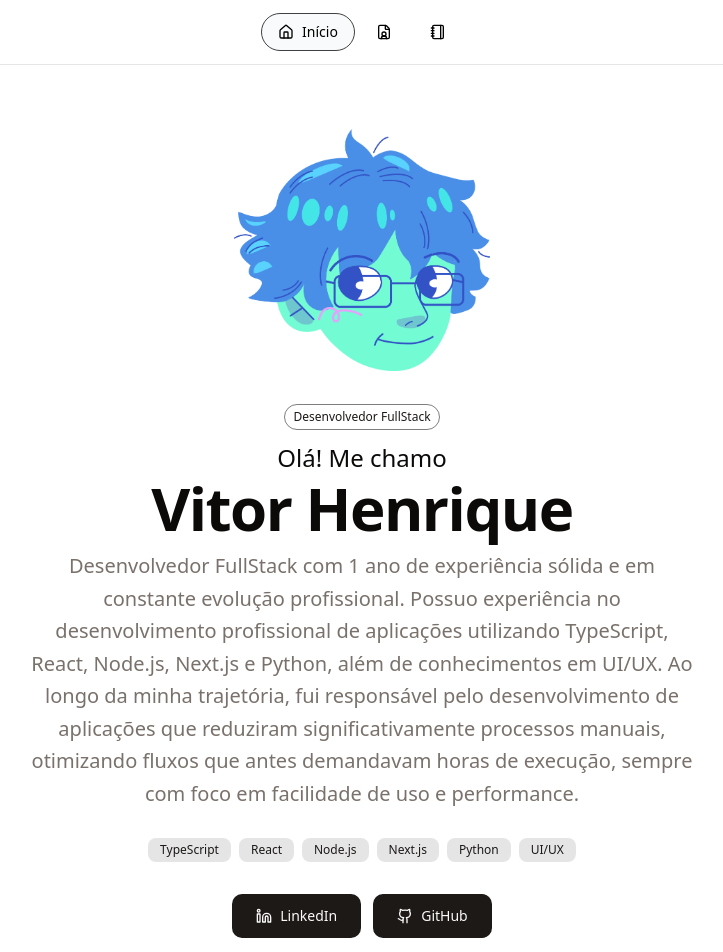
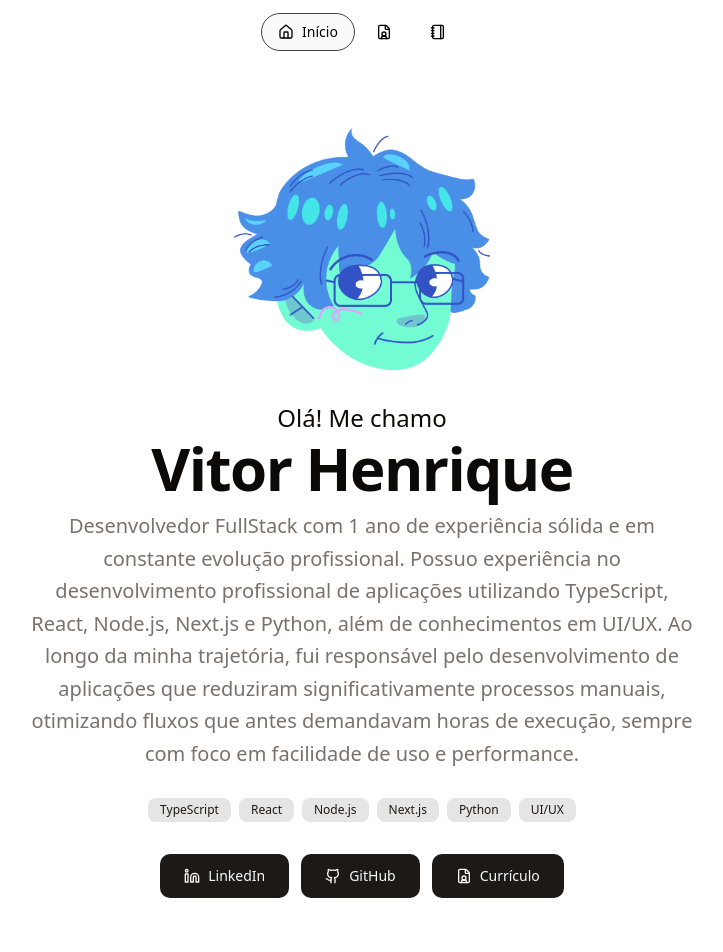
Before and after one commit to cyronp/portfolio, a Next.js app in the folder portfolio/: page / in a window 1280 px wide. Shown: the top 952 px of the page, without its empty margins (278-1001 px from the left). Built offline with nearby package versions, Linux system fonts and the light colour scheme.

Commit message:
feat: add button with confetti, also add curriculum to download

```diff
--- a/portfolio/app/page.tsx
+++ b/portfolio/app/page.tsx
@@ -1,4 +1,7 @@
-import { Github, Linkedin } from "lucide-react";
+"use client";
+
+import { Github, Linkedin, FileUser } from "lucide-react";
+import confetti from "canvas-confetti";
 import Link from "next/link";
 
 export default function Home() {
@@ -16,13 +19,8 @@ export default function Home() {
 
           {/* Title & Subtitle */}
           <div className="space-y-3 max-w-3xl">
-            <div className="inline-flex items-center px-2 py-1 rounded-full border border-black/50 text-primary text-xs font-medium">
-              Desenvolvedor FullStack
-            </div>
             <div className="space-y-1">
-              <p className="text-xl md:text-2xl ">
-                Olá! Me chamo
-              </p>
+              <p className="text-xl md:text-2xl ">Olá! Me chamo</p>
               <h1 className="text-4xl md:text-6xl font-bold tracking-tight">
                 Vitor Henrique
               </h1>
@@ -76,6 +74,25 @@ export default function Home() {
               <Github className="h-4 w-4" />
               GitHub
             </a>
+            <a
+              href="/Curriculo_Vitor_Henrique_Desenvolvedor_Frontend.pdf"
+              download="Curriculo_Vitor_Henrique_Desenvolvedor_Frontend.pdf"
+              onClick={(e) => {
+                const rect = e.currentTarget.getBoundingClientRect();
+                const x = rect.left + rect.width / 2;
+                const y = rect.top + rect.height / 2;
+                confetti({
+                  origin: {
+                    x: x / window.innerWidth,
+                    y: y / window.innerHeight,
+                  },
+                });
+              }}
+              className="inline-flex items-center gap-2 rounded-lg bg-primary px-6 py-3 text-sm font-medium text-primary-foreground hover:bg-primary/90 transition-colors"
+            >
+              <FileUser className="h-4 w-4" />
+              Currículo
+            </a>
           </div>
         </div>
       </main>
--- a/portfolio/components/header.tsx
+++ b/portfolio/components/header.tsx
@@ -11,7 +11,7 @@ export default function NavigationHeader() {
   const isActive = (path: string) => pathname === path;
 
   return (
-    <header className="sticky top-0 z-50 w-full border-b bg-white/95 backdrop-blur supports-[backdrop-filter]:bg-white/60">
+    <header className="hidden md:flex md:sticky md:top-0 md:z-50 md:w-full md:bg-white">
       <div className="max-w-6xl mx-auto flex h-16 items-center justify-center px-4">
         {/* Navigation */}
         <nav className="flex items-center gap-1">
--- /dev/null
+++ b/portfolio/components/ui/button.tsx
@@ -0,0 +1,64 @@
+import * as React from "react"
+import { cva, type VariantProps } from "class-variance-authority"
+import { Slot } from "radix-ui"
+
+import { cn } from "@/lib/utils"
+
+const buttonVariants = cva(
+  "inline-flex items-center justify-center gap-2 whitespace-nowrap rounded-md text-sm font-medium transition-all disabled:pointer-events-none disabled:opacity-50 [&_svg]:pointer-events-none [&_svg:not([class*='size-'])]:size-4 shrink-0 [&_svg]:shrink-0 outline-none focus-visible:border-ring focus-visible:ring-ring/50 focus-visible:ring-[3px] aria-invalid:ring-destructive/20 dark:aria-invalid:ring-destructive/40 aria-invalid:border-destructive",
+  {
+    variants: {
+      variant: {
+        default: "bg-primary text-primary-foreground hover:bg-primary/90",
+        destructive:
+          "bg-destructive text-white hover:bg-destructive/90 focus-visible:ring-destructive/20 dark:focus-visible:ring-destructive/40 dark:bg-destructive/60",
+        outline:
+          "border bg-background shadow-xs hover:bg-accent hover:text-accent-foreground dark:bg-input/30 dark:border-input dark:hover:bg-input/50",
+        secondary:
+          "bg-secondary text-secondary-foreground hover:bg-secondary/80",
+        ghost:
+          "hover:bg-accent hover:text-accent-foreground dark:hover:bg-accent/50",
+        link: "text-primary underline-offset-4 hover:underline",
+      },
+      size: {
+        default: "h-9 px-4 py-2 has-[>svg]:px-3",
+        xs: "h-6 gap-1 rounded-md px-2 text-xs has-[>svg]:px-1.5 [&_svg:not([class*='size-'])]:size-3",
+        sm: "h-8 rounded-md gap-1.5 px-3 has-[>svg]:px-2.5",
+        lg: "h-10 rounded-md px-6 has-[>svg]:px-4",
+        icon: "size-9",
+        "icon-xs": "size-6 rounded-md [&_svg:not([class*='size-'])]:size-3",
+        "icon-sm": "size-8",
+        "icon-lg": "size-10",
+      },
+    },
+    defaultVariants: {
+      variant: "default",
+      size: "default",
+    },
+  }
+)
+
+function Button({
+  className,
+  variant = "default",
+  size = "default",
+  asChild = false,
+  ...props
+}: React.ComponentProps<"button"> &
+  VariantProps<typeof buttonVariants> & {
+    asChild?: boolean
+  }) {
+  const Comp = asChild ? Slot.Root : "button"
+
+  return (
+    <Comp
+      data-slot="button"
+      data-variant={variant}
+      data-size={size}
+      className={cn(buttonVariants({ variant, size, className }))}
+      {...props}
+    />
+  )
+}
+
+export { Button, buttonVariants }
--- /dev/null
+++ b/portfolio/components/ui/confetti.tsx
@@ -0,0 +1,148 @@
+"use client";
+
+import type { ReactNode } from "react";
+import React, {
+  createContext,
+  forwardRef,
+  useCallback,
+  useEffect,
+  useImperativeHandle,
+  useMemo,
+  useRef,
+} from "react";
+import type {
+  GlobalOptions as ConfettiGlobalOptions,
+  CreateTypes as ConfettiInstance,
+  Options as ConfettiOptions,
+} from "canvas-confetti";
+import confetti from "canvas-confetti";
+
+import { Button } from "@/components/ui/button";
+
+type Api = {
+  fire: (options?: ConfettiOptions) => void;
+};
+
+type Props = React.ComponentPropsWithRef<"canvas"> & {
+  options?: ConfettiOptions;
+  globalOptions?: ConfettiGlobalOptions;
+  manualstart?: boolean;
+  children?: ReactNode;
+};
+
+export type ConfettiRef = Api | null;
+
+const ConfettiContext = createContext<Api>({} as Api);
+
+// Define component first
+const ConfettiComponent = forwardRef<ConfettiRef, Props>((props, ref) => {
+  const {
+    options,
+    globalOptions = { resize: true, useWorker: true },
+    manualstart = false,
+    children,
+    ...rest
+  } = props;
+  const instanceRef = useRef<ConfettiInstance | null>(null);
+
+  const canvasRef = useCallback(
+    (node: HTMLCanvasElement) => {
+      if (node !== null) {
+        if (instanceRef.current) return;
+        instanceRef.current = confetti.create(node, {
+          ...globalOptions,
+          resize: true,
+        });
+      } else {
+        if (instanceRef.current) {
+          instanceRef.current.reset();
+          instanceRef.current = null;
+        }
+      }
+    },
+    [globalOptions],
+  );
+
+  const fire = useCallback(
+    async (opts = {}) => {
+      try {
+        await instanceRef.current?.({ ...options, ...opts });
+      } catch (error) {
+        console.error("Confetti error:", error);
+      }
+    },
+    [options],
+  );
+
+  const api = useMemo(
+    () => ({
+      fire,
+    }),
+    [fire],
+  );
+
+  useImperativeHandle(ref, () => api, [api]);
+
+  useEffect(() => {
+    if (!manualstart) {
+      (async () => {
+        try {
+          await fire();
+        } catch (error) {
+          console.error("Confetti effect error:", error);
+        }
+      })();
+    }
+  }, [manualstart, fire]);
+
+  return (
+    <ConfettiContext.Provider value={api}>
+      <canvas ref={canvasRef} {...rest} />
+      {children}
+    </ConfettiContext.Provider>
+  );
+});
+
+// Set display name immediately
+ConfettiComponent.displayName = "Confetti";
+
+// Export as Confetti
+export const Confetti = ConfettiComponent;
+
+interface ConfettiButtonProps extends React.ComponentProps<typeof Button> {
+  options?: ConfettiOptions &
+    ConfettiGlobalOptions & { canvas?: HTMLCanvasElement };
+}
+
+const ConfettiButtonComponent = ({
+  options,
+  children,
+  ...props
+}: ConfettiButtonProps) => {
+  const handleClick = async (event: React.MouseEvent<HTMLButtonElement>) => {
+    try {
+      const rect = event.currentTarget.getBoundingClientRect();
+      const x = rect.left + rect.width / 2;
+      const y = rect.top + rect.height / 2;
+      await confetti({
+        ...options,
+        origin: {
+          x: x / window.innerWidth,
+          y: y / window.innerHeight,
+        },
+      });
+    } catch (error) {
+      console.error("Confetti button error:", error);
+    }
+  };
+
+  return (
+    <Button onClick={handleClick} {...props}>
+      {children}
+    </Button>
+  );
+};
+
+ConfettiButtonComponent.displayName = "ConfettiButton";
+
+export const ConfettiButton = ConfettiButtonComponent;
--- a/portfolio/package.json
+++ b/portfolio/package.json
@@ -9,6 +9,8 @@
     "lint": "eslint"
   },
   "dependencies": {
+    "@types/canvas-confetti": "^1.9.0",
+    "canvas-confetti": "^1.9.4",
     "class-variance-authority": "^0.7.1",
     "clsx": "^2.1.1",
     "framer-motion": "^12.31.0",
```
Also changed, not shown: portfolio/components.json, 2 other files (tests, documents, lock files or other folders).
